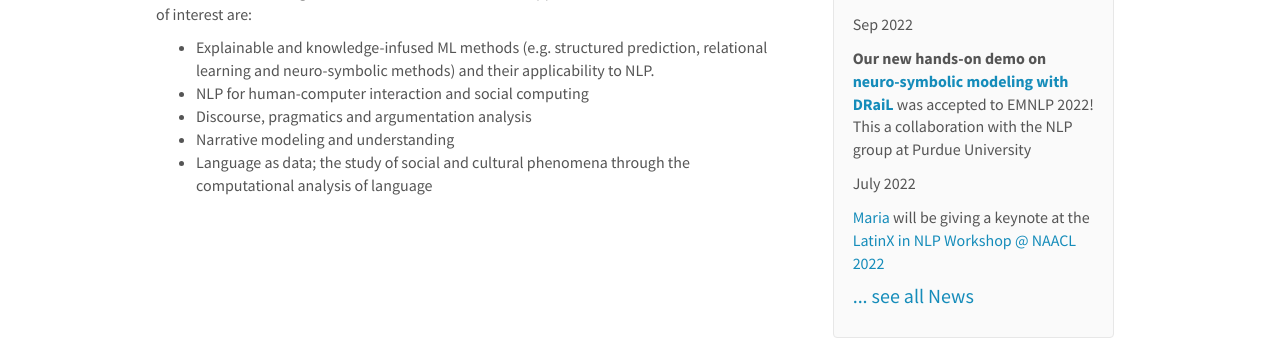
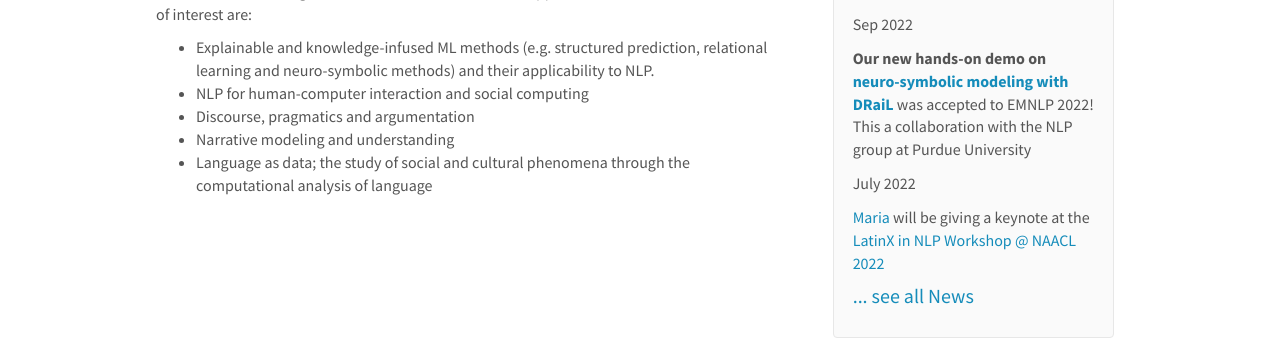
Before and after one commit to blast-cu/blast-cu.github.io, a Jekyll site: the page built from _pages/home.md, in a window 1280 px wide. Shown: the part 462-801 px from the top of the page. Built offline with Jekyll 4.4.1, drawn with Linux system fonts in a browser that asks for light colours; nearby versions of some CDN libraries.

Commit message:
Update home.md

```diff
--- a/_pages/home.md
+++ b/_pages/home.md
@@ -15,7 +15,7 @@ Computational Social Science. We aim to address societally relevant problems thr
 * Explainable and knowledge-infused ML methods (e.g. structured
 prediction, relational learning and neuro-symbolic methods) and their applicability to NLP.
 * NLP for human-computer interaction and social computing
-* Discourse, pragmatics and argumentation analysis
+* Discourse, pragmatics and argumentation
 * Narrative modeling and understanding
 * Language as data; the study of social and cultural phenomena through the
 computational analysis of language
```
